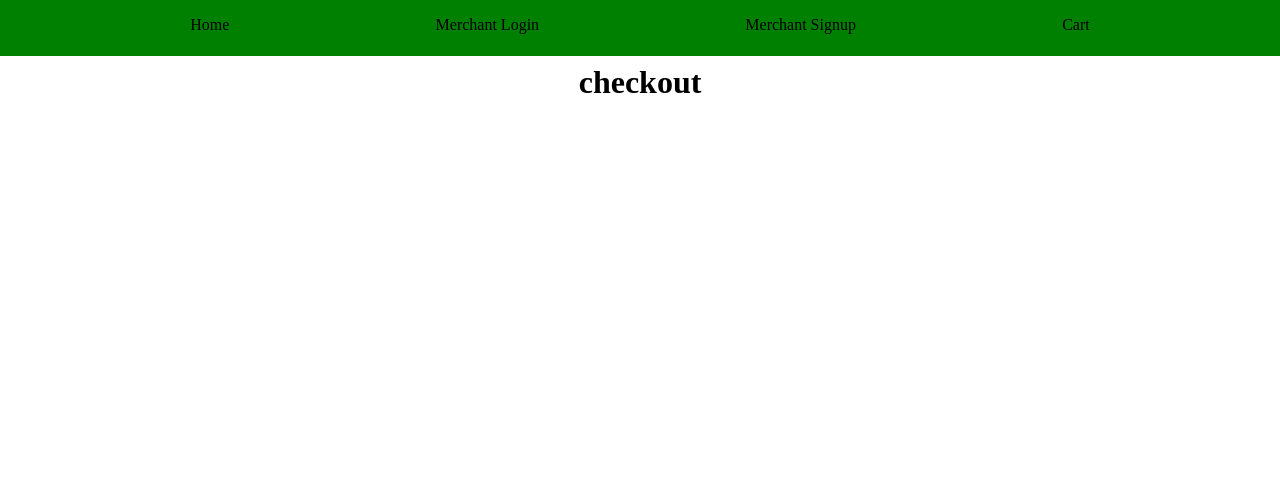
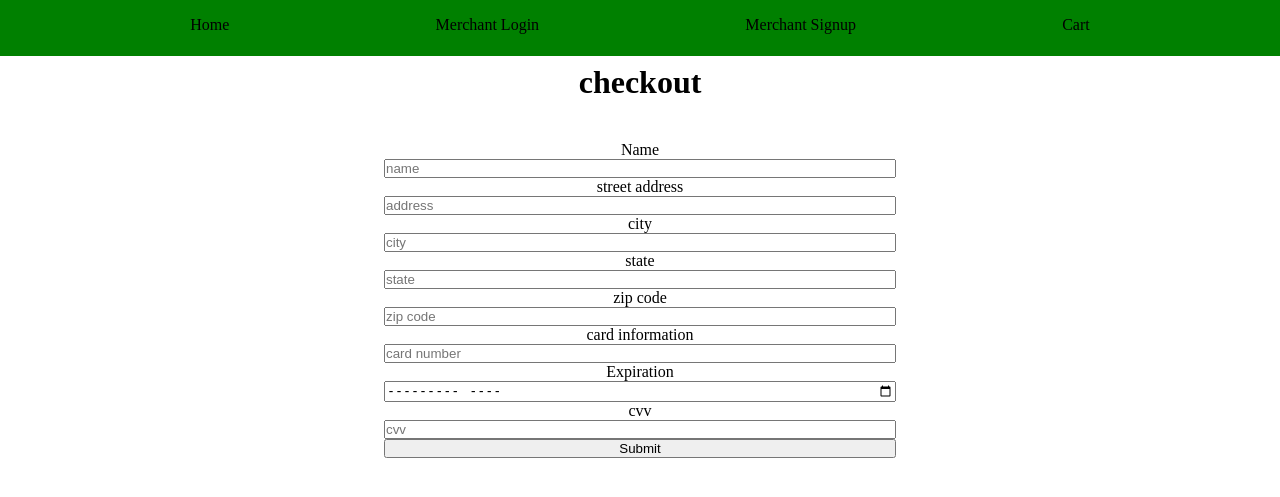
Before and after one commit to cgomez374/marketplace_app, a Flask app: page /checkout in a window 1280 px wide. Shown: the top 497 px of the page. Run offline with Flask 3, Linux system fonts and the light colour scheme.

Commit message:
added form to checkout.html

```diff
--- a/templates/checkout.html
+++ b/templates/checkout.html
@@ -2,6 +2,35 @@
 
 {% block main %}
 <h1>checkout</h1>
+<form class="container col" action="">
+    <div class="sub-container col">
+        <label>Name</label>
+        <input type="text" placeholder="name">
+    </div>
+    <div class="sub-container col">
+        <label>street address</label>
+        <input type="text" placeholder="address">
+        <div class="sub-container col">
+            <label for="">city</label>
+            <input type="text" placeholder="city">
+            <label for="">state</label>
+            <input type="text" placeholder="state">
+            <label for="">zip code</label>
+            <input type="text" placeholder="zip code">
+        </div>
+        <div class="sub-container col">
+            <label for="">card information</label>
+            <input type="text" placeholder="card number">
+            <div class="sub-container col">
+                <label for="">Expiration</label>
+                <input type="month">
+            </div>
+            <label for="">cvv</label>
+            <input type="text" placeholder="cvv">
+        </div>
+    </div>
+    <input type="submit">
+</form>
 
 
 
```
